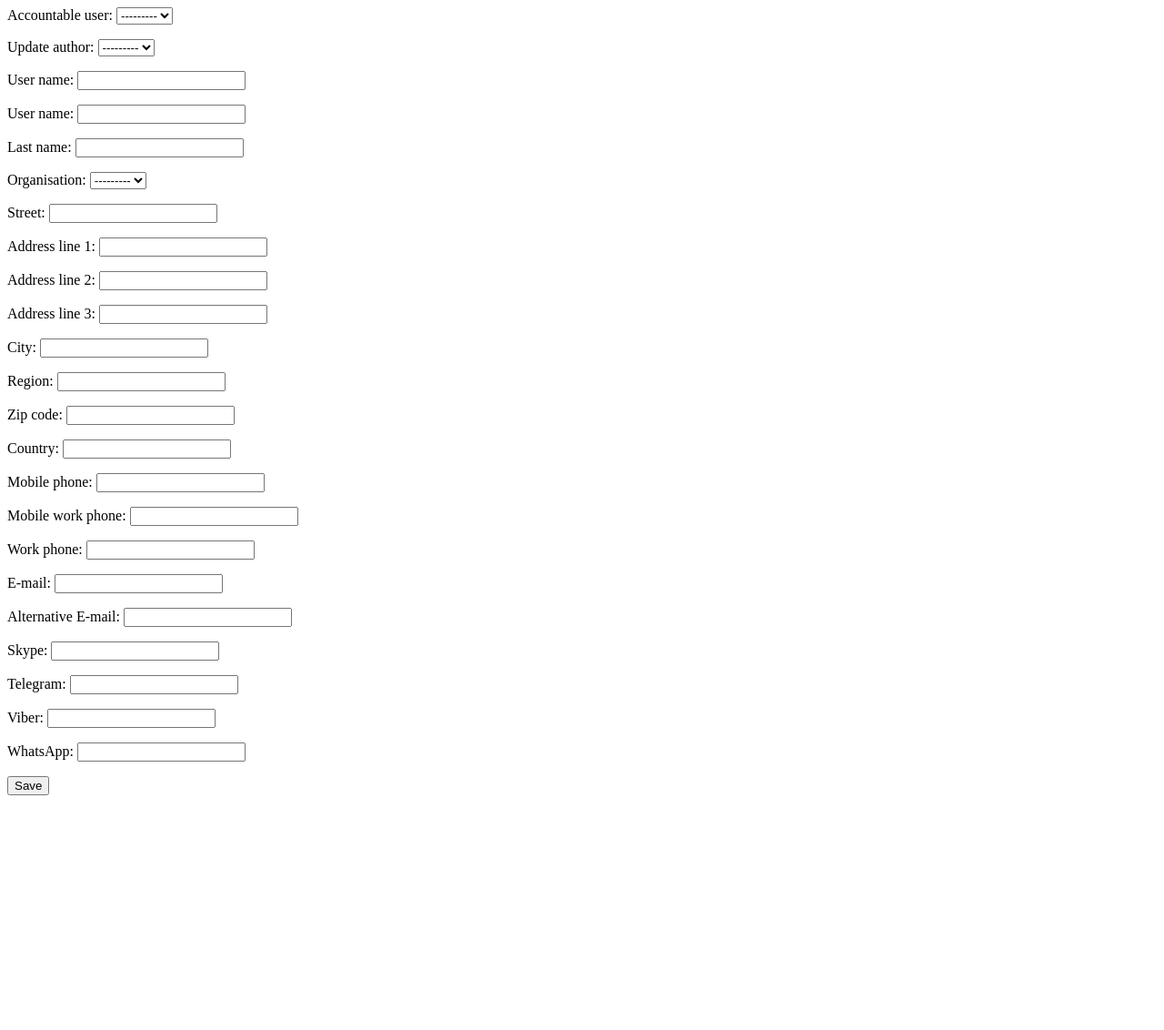
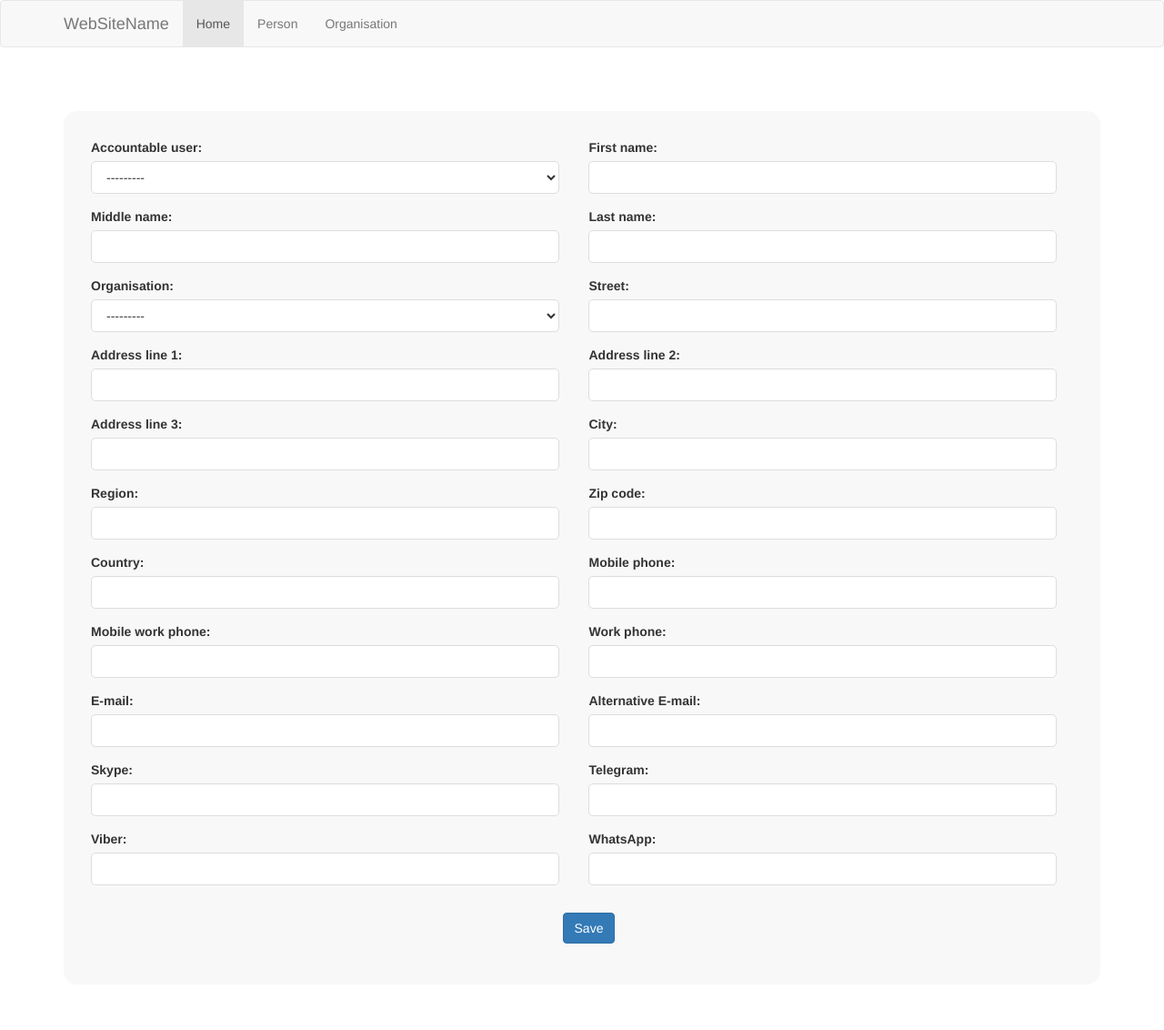
Before and after one commit to huylee13t2/beautiXiao, a Django app: a page that uses templates/form.html in a window 1280 px wide. Shown: the whole page at 91% size. Before the commit the page ends 874 px from the top, so only its background shows below. Run offline with Django 3.2, Linux system fonts and the light colour scheme; data comes from the database, SQL or seed files in the repository; both versions use the stored data as it was after the commit; data that the repository does not hold is empty; some libraries are stand-ins or nearby versions.

Commit message:
update forms

```diff
--- a/app/forms.py
+++ b/app/forms.py
@@ -14,7 +14,7 @@ class PostFormPerson(ModelForm):
 	class Meta:
 
 		model = Person
-		fields = ['accountable_user', 'update_author', 'first_name', 'mid_name', 'last_name', 'organisation', 'address_street', 'address_line1', 'address_line2', 'address_line3', 'city', 'region', 'zip_code', 'country', 'mobile_phone', 'mobile_work_phone', 'work_phone', 'email', 'alt_email', 'skype', 'telegram', 'viber', 'whatsapp']
+		fields = ['accountable_user', 'first_name', 'mid_name', 'last_name', 'organisation', 'address_street', 'address_line1', 'address_line2', 'address_line3', 'city', 'region', 'zip_code', 'country', 'mobile_phone', 'mobile_work_phone', 'work_phone', 'email', 'alt_email', 'skype', 'telegram', 'viber', 'whatsapp']
 
 # 	class Meta:
 
--- a/app/models.py
+++ b/app/models.py
@@ -39,8 +39,8 @@ class Person(models.Model):
 	date_created = models.DateTimeField(u'Date created', null=True)
 	date_updated = models.DateTimeField(u'Date updated', auto_now=True, null=True)
 	update_author = models.ForeignKey(User, models.SET_NULL, blank=True, null=True,)
-	first_name = models.CharField(u'User name', max_length=30, null=True)
-	mid_name = models.CharField(u'User name', max_length=30, null=True)
+	first_name = models.CharField(u'First name', max_length=30, null=True)
+	mid_name = models.CharField(u'Middle name', max_length=30, null=True)
 	last_name = models.CharField(u'Last name', max_length=30, null=True)
 	organisation = models.ForeignKey(Organisation, null=True)
 	address_street = models.CharField(u'Street', max_length=255, null=True)
--- a/app/views.py
+++ b/app/views.py
@@ -1,18 +1,48 @@
-from django.shortcuts import render
+from django.shortcuts import render, redirect
 from app.forms import PostFormPerson, PostFormOrganisation
+from app.models import Organisation, Person
+
+import datetime
+from django.utils import timezone
 
 def index(request):
 
-	return render(request, 'index.html', {})
+	person = Person.objects.all()
+	orgs = Organisation.objects.all()
+
+	return render(request, 'index.html', { 'person' : person, 'orgs' : orgs })
 
 
 def form_person(request):
-	form = PostFormPerson()
+	if request.method == 'POST':
+		form = PostFormPerson(request.POST)
+		if form.is_valid():
+			post = form.save(commit = False)
+			post.published_date = timezone.now()
+			post.save()
+
+			return redirect('index')
+
+	else:
+
+		form = PostFormPerson()
 
 	return render(request, 'form.html', {'form' : form})
 
 
 def form_org(request):
-	form = PostFormOrganisation()
+
+	if request.method == 'POST':
+		form = PostFormOrganisation(request.POST)
+		if form.is_valid():
+			post = form.save(commit = False)
+			post.published_date = timezone.now()
+			post.save()
+
+			return redirect('index')
+
+	else:
+
+		form = PostFormOrganisation()
 
 	return render(request, 'form.html', {'form' : form})
--- /dev/null
+++ b/static/css/custom.css
@@ -0,0 +1,3 @@
+body{
+
+}
--- a/static/css/styles.css
+++ b/static/css/styles.css
@@ -0,0 +1,18 @@
+body{
+
+}
+.formCtn{width: 100%;margin: 50px auto;background: #f8f8f8;padding: 30px 15px 30px 30px;border-radius: 15px;}
+.formCtn >p{
+	width: 47%;
+	float: left;
+	margin-right: 3%;
+	margin-bottom: 15px;
+}
+.formCtn >p >label{width: 100%;}
+.formCtn >p >select{width: 100%;padding: 8px 12px;border: 1px solid #ddd;background: #fff;border-radius: 5px;}
+.formCtn >p >input{width: 100%;padding: 7px 12px;border-radius: 5px;border: 1px solid #ddd;}
+.btnSave{
+	clear: both;
+	text-align: center;
+	padding-top: 15px;
+}
--- a/templates/base.html
+++ b/templates/base.html
@@ -0,0 +1,44 @@
+{% load staticfiles %}
+<!DOCTYPE html>
+<html>
+    <head>
+        <title>Index</title>
+        <link href="{% static 'bootstrap/css/bootstrap.min.css' %}" rel="stylesheet" type="text/css"></link>
+        <link href="{% static 'css/styles.css' %}" rel="stylesheet" type="text/css"></link>
+        <script src="{% static 'js/jquery.min.js' %}" type="text/javascript"></script>
+        <script src="{% static 'bootstrap/js/bootstrap.min.js' %}" type="text/javascript"></script>
+    </head>
+    <body>
+        <nav class="navbar navbar-default">
+            <div class="container">
+                <div class="navbar-header">
+                    <a class="navbar-brand" href="{% url 'index' %}">
+                        WebSiteName
+                    </a>
+                </div>
+                <ul class="nav navbar-nav">
+                    <li class="active">
+                        <a href="{% url 'index' %}">
+                            Home
+                        </a>
+                    </li>
+                    <li>
+                        <a href="{% url 'form_person' %}">
+                            Person
+                        </a>
+                    </li>
+                    <li>
+                        <a href="{% url 'form_org' %}">
+                            Organisation
+                        </a>
+                    </li>
+                </ul>
+            </div>
+        </nav>
+        <div class="container">
+            {% block content %}
+
+            {% endblock %}
+        </div>
+    </body>
+</html>
--- a/templates/form.html
+++ b/templates/form.html
@@ -1,7 +1,13 @@
-<form class="post-form" method="POST">
+{% extends 'base.html' %}
+
+{% block content %}
+
+<form class="post-form formCtn" method="POST">
     {% csrf_token %}
         {{ form.as_p }}
-    <button class="save btn btn-default" type="submit">
-        Save
-    </button>
+    <div class="form-group btnSave">
+    	<button class="save btn btn-primary" type="submit">Save</button>
+    </div>
 </form>
+
+{% endblock %}
```
Also changed, not shown: beautiXiao/settings.py (+17 -7 lines), templates/index.html (+69 -45 lines), app/migrations/0003_demo.py (added), app/migrations/0004_auto_20170805_0514.py (added), db.sqlite3.
